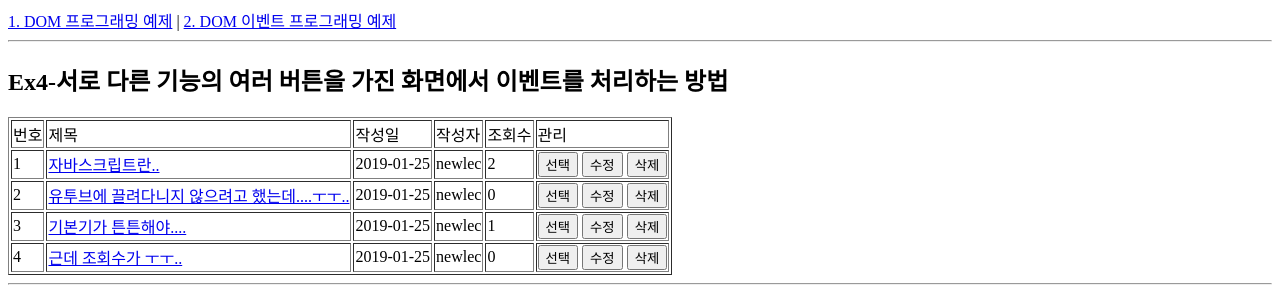
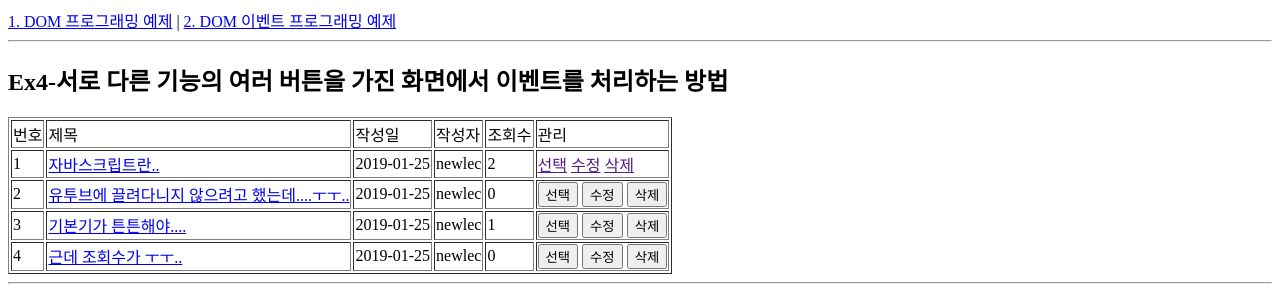
Before and after one commit to JunKyu-Cho/JavaScript-newlecture, a plain HTML site: page javascript2-event.html in a window 1280 px wide. Shown: the top 301 px of the page. Drawn offline with Linux system fonts and the light colour scheme.

Commit message:
2021. 12. 20 Update

```diff
--- a/javascript2-event.html
+++ b/javascript2-event.html
@@ -36,9 +36,12 @@
                     <td>newlec</td>
                     <td>2</td>
                     <td>
-                        <input type="button" class="sel-button" value="선택" />
+                        <!-- <input type="button" class="sel-button" value="선택" />
                         <input type="button" class="edit-button" value="수정" />
-                        <input type="button" class="del-button" value="삭제" />
+                        <input type="button" class="del-button" value="삭제" /> -->
+                        <a class="sel-button" href="">선택</a>
+                        <a class="edit-button" href="">수정</a>
+                        <a class="del-button" href="">삭제</a>
                     </td>
                 </tr>
                 <tr>
--- a/javascript2-event.js
+++ b/javascript2-event.js
@@ -7,8 +7,11 @@ window.addEventListener("load", function(){
 
 
     tbody.onclick = function(e){
+        e.preventDefault();
+
         var target = e.target;
-        if(target.nodeName != "INPUT")  return;
+        if(target.nodeName != "A")  return;
+        // if(target.nodeName != "INPUT")  return;
         if(target.classList.contains("sel-button")){
             var tr = target.parentElement;
             for(; tr.nodeName != "TR"; tr=tr.parentElement);
```
